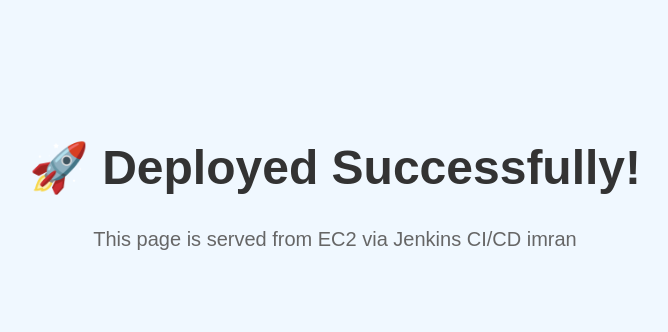
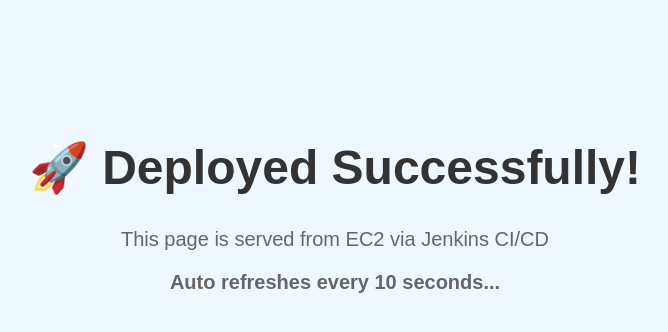
Before and after one commit to Imranbashir340/ec2-pipline-testing, a plain HTML site: page index.html in a window 1280 px wide. Shown: the whole page, without its empty margins (305-973 px from the left). Drawn offline with Linux system fonts and the light colour scheme.

Commit message:
auto refesh

```diff
--- a/index.html
+++ b/index.html
@@ -2,6 +2,7 @@
 <html lang="en">
 <head>
   <meta charset="UTF-8" />
+  <meta http-equiv="refresh" content="5" /> <!-- Refresh after every 10 seconds -->
   <meta name="viewport" content="width=device-width, initial-scale=1.0" />
   <title>EC2 Deployment Test</title>
   <style>
@@ -23,6 +24,7 @@
 </head>
 <body>
   <h1>🚀 Deployed Successfully!</h1>
-  <p>This page is served from EC2 via Jenkins CI/CD  imran </p>
+  <p>This page is served from EC2 via Jenkins CI/CD</p>
+  <p><strong>Auto refreshes every 10 seconds...</strong></p>
 </body>
 </html>
```
